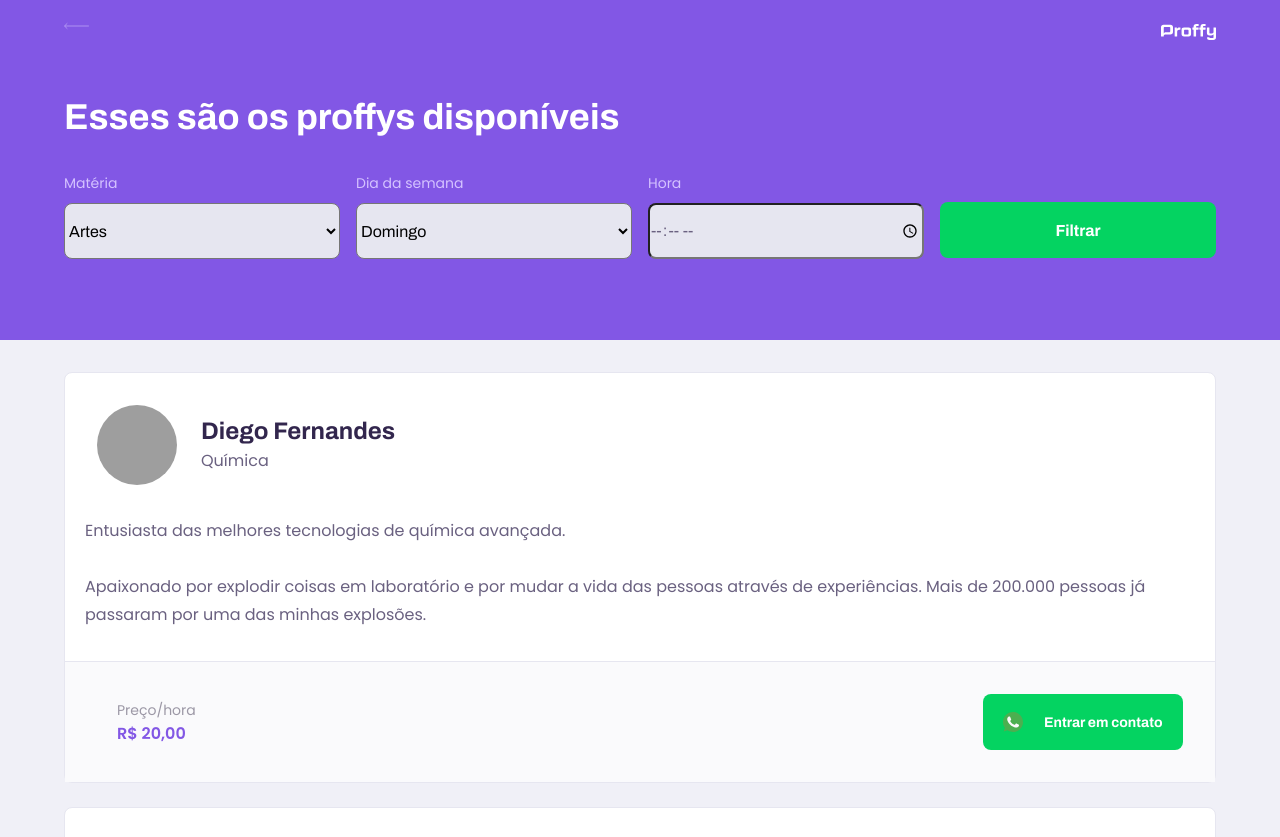
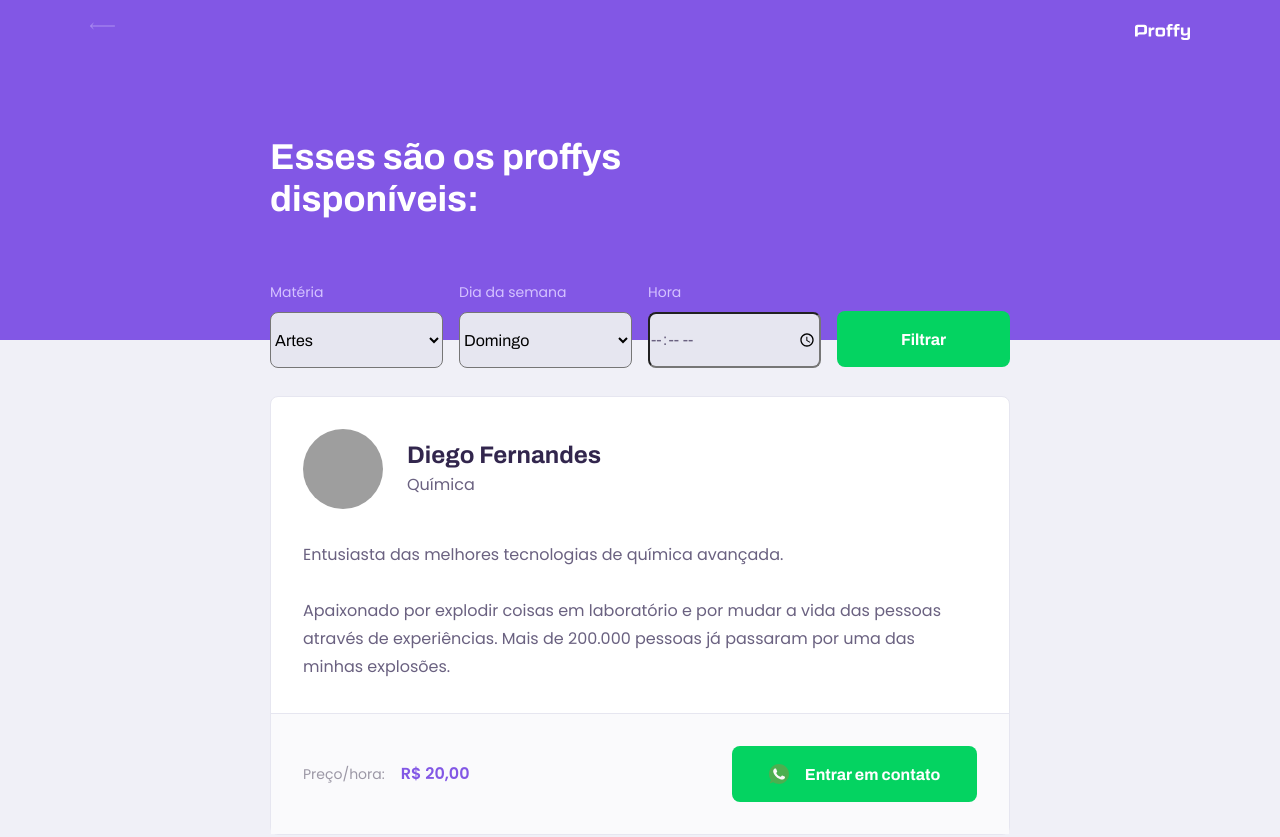
Before and after one commit to pedrow42/education_site, a plain HTML site: page next-course/study.html in a window 1280 px wide. Shown: the top 837 px of the page. Drawn offline with Linux system fonts and the light colour scheme; grey boxes are pictures that could not be loaded.

Commit message:
commit #2

```diff
--- a/next-course/page-landing/page-landing.css
+++ b/next-course/page-landing/page-landing.css
@@ -113,6 +113,6 @@ a.give-classes:hover{
     .total-conections{
         grid-area: texting;
         justify-self: end;
-        font-size: 1.2rem;
+        font-size: 1.5rem;
     }
 }
--- a/next-course/study.html
+++ b/next-course/study.html
@@ -20,7 +20,7 @@
             </div>
 
             <div class="header-content">
-                <strong>Esses são os proffys disponíveis</strong>
+                <strong>Esses são os proffys disponíveis:</strong>
                 <form id="search-teachers">
                     <div class="select-block">
                         <label for="subject">Matéria</label>
@@ -76,7 +76,7 @@
                 <p>Entusiasta das melhores tecnologias de química avançada.<br><br>Apaixonado por explodir coisas em laboratório e por mudar a vida das pessoas através de experiências. Mais de 200.000 pessoas já passaram por uma das minhas explosões.</p>
 
                 <footer>
-                    <p>Preço/hora<strong>R$ 20,00</strong>
+                    <p>Preço/hora:<strong>R$ 20,00</strong>
                     </p>
                     <button type="button">
                         <img src="/next-course/icons/whatsapp.svg" alt="Whatsapp">Entrar em contato
--- a/next-course/styles/page-study.css
+++ b/next-course/styles/page-study.css
@@ -131,7 +131,7 @@
     margin-top: .4rem;
 }
 
-.teacher-item p{
+.teacher-item > p{
     padding: 0 2rem;
     font-size: 1.6rem;
     line-height: 2.8rem;
@@ -185,14 +185,57 @@
     .page-header{
         height: 340px;
     }
+    .page-header .top-bar-container{
+        max-width: 1100px;
+    }
+    .page-header .header-content{
+        max-width: 740px;
+
+        margin: 0 auto;
+
+        flex: 1 1;
+        padding-bottom: 48px;
+        display: flex;
+        flex-direction: column;
+        justify-content: center;
+    }
 
     .teacher-item header,
     .teacher-item footer{
         padding: 32px;
     }
+
+    .page-header .header-content strong{
+        max-width: 400px;
+    }
     #search-teachers{
         display: grid;
         grid-template-columns: repeat(4, 1fr);
         gap: 16px;
+        position: absolute;
+        bottom: -28px;
+    }
+    #page-study main{
+        padding: 32px 0;
+        max-width: 740px;
+        margin: 0 auto;
+    }
+    #search-teachers .select-block{
+        margin: 0;
+    }
+    .teacher-item > p{
+        padding: 0 32px;
+    }
+    .teacher-item footer p strong{
+        display: initial;
+        margin-left: 16px;
+    }
+    .teacher-item footer button{
+        width: 245px;
+        font-size: 16px;
+        justify-content: center;
+    }
+    .teacher-item footer button img{
+        margin-right: 16px;
     }
 }
```
Also changed, not shown: next-course/site copy.html (deleted, +0 -40 lines), next-course/site.html (+25 -10 lines).
